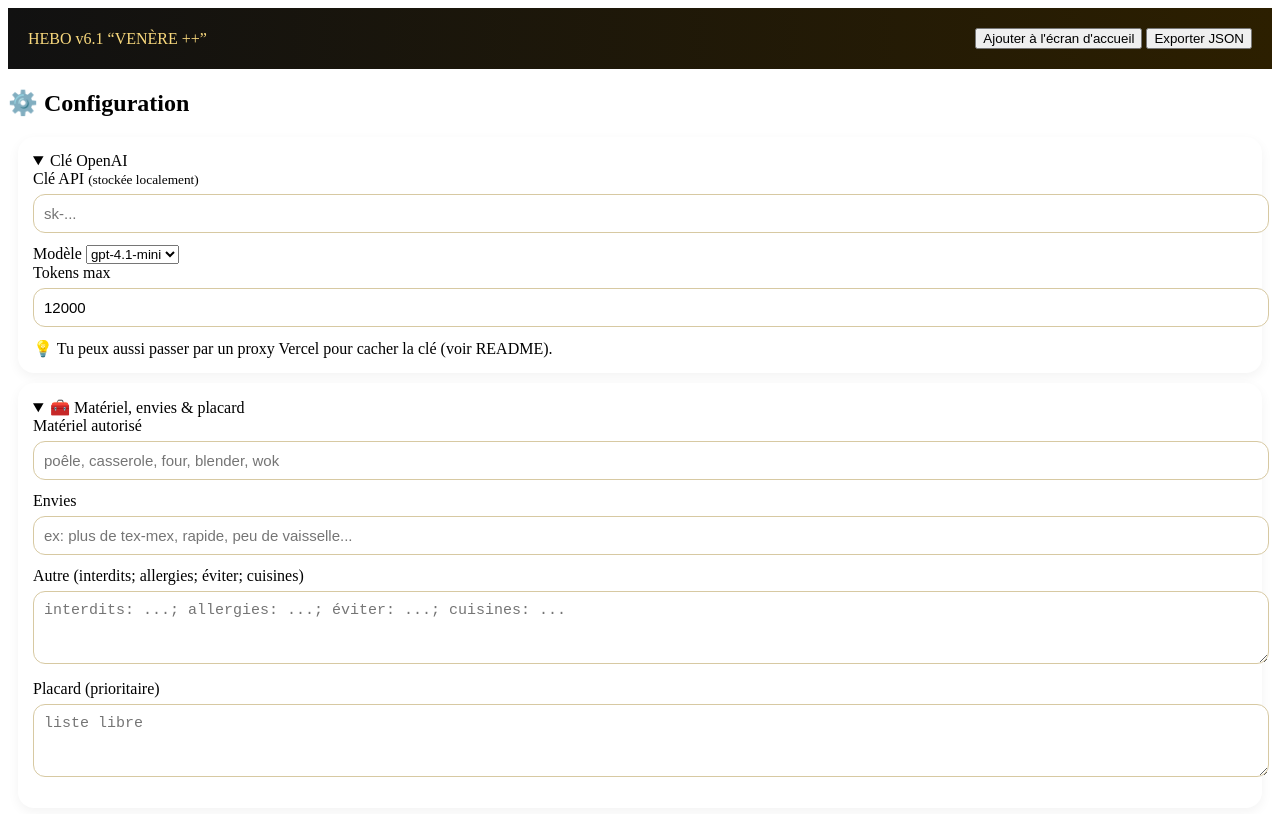
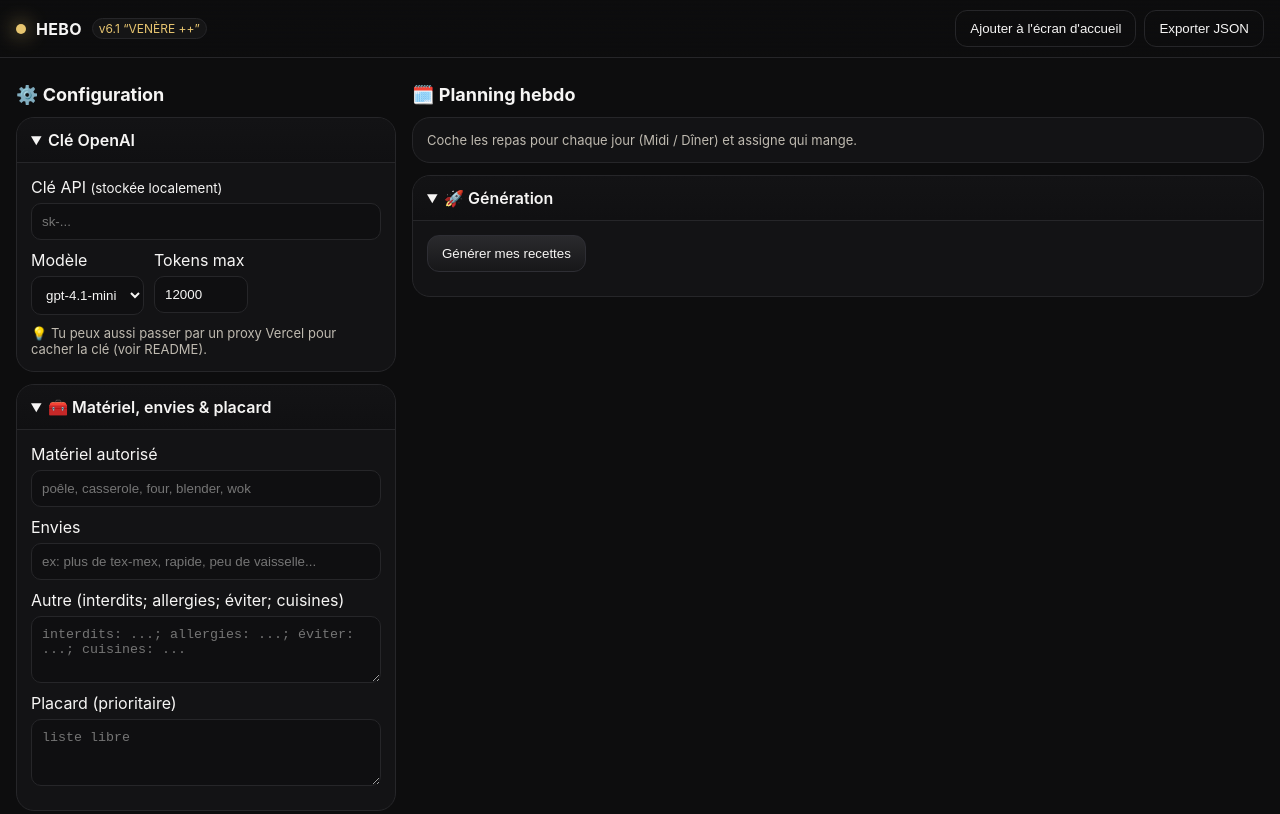
Before and after one commit to thomasgeveaux-wq/HEBOv2, a website: page public/index.html in a window 1280 px wide. Shown: the top 814 px of the page. Drawn offline with Linux system fonts and the light colour scheme.

Commit message:
Update style.css

```diff
--- a/public/style.css
+++ b/public/style.css
@@ -1,68 +1,50 @@
-body.app {
-  margin: 0; padding: 0;
-  font-family: -apple-system, BlinkMacSystemFont, sans-serif;
-  background: #f8f3e8;
-  color: #222;
+:root{
+  --bg:#0d0d0e; --surface:#131315; --ink:#f6f5f4; --muted:#bfbab0;
+  --gold:#e7c570; --beige:#1b1b1d; --line:#262629; --accent:#8a7a4d;
+  --ok:#30b26b; --warn:#f0b429; --err:#ff6b6b;
+  --radius:18px;
+  --font:-apple-system,BlinkMacSystemFont,Inter,Segoe UI,Roboto,Helvetica,Arial,sans-serif;
 }
+*{box-sizing:border-box}
+html,body{margin:0;padding:0;background:var(--bg);color:var(--ink);font-family:var(--font)}
+.topbar{position:sticky;top:0;z-index:5;display:flex;align-items:center;justify-content:space-between;padding:10px 16px;border-bottom:1px solid var(--line);background:linear-gradient(180deg,#0d0d0ef2,#0d0d0e00)}
+.brand{display:flex;align-items:center;gap:10px}
+.brand .dot{width:10px;height:10px;border-radius:50%;background:var(--gold);box-shadow:0 0 20px var(--gold)}
+.brand .title{font-weight:700;letter-spacing:.3px}
+.brand .badge{color:var(--gold);font-size:12px;border:1px solid var(--line);padding:2px 6px;border-radius:999px;background:#151516}
+.actions{display:flex;gap:8px}
+.btn{border:1px solid var(--line);background:var(--surface);color:var(--ink);padding:10px 14px;border-radius:12px;cursor:pointer}
+.btn:hover{border-color:var(--accent)}
+.btn.primary{background:linear-gradient(180deg,#2a2a2d,#171719);border-color:#2e2e34}
+.btn.ghost{background:transparent}
 
-.dark {
-  background: #0d0d0d;
-  color: #f7f0d4;
-}
+.container{display:grid;grid-template-columns:380px 1fr;gap:16px;max-width:1400px;margin:18px auto;padding:0 16px}
+.panel h2{margin:8px 0 12px;font-size:18px}
+.card{border:1px solid var(--line);background:var(--surface);border-radius:var(--radius);margin-bottom:12px;overflow:hidden}
+.card-title{padding:12px 14px;border-bottom:1px solid var(--line);background:linear-gradient(180deg,#131315,#101012);font-weight:600}
+.card-body{padding:14px}
+details[open] .card-title{border-bottom:1px solid var(--line)}
+.field{display:flex;flex-direction:column;gap:6px;margin-bottom:10px}
+.field input,.field select,.field textarea{background:#0f0f11;border:1px solid var(--line);color:var(--ink);padding:10px;border-radius:10px}
+.row{display:flex;gap:10px;flex-wrap:wrap}
+.hint{color:var(--muted);font-size:13px}
 
-header {
-  display: flex; justify-content: space-between; align-items: center;
-  padding: 20px;
-  background: linear-gradient(90deg, #111, #2c1f00);
-  color: #f9d97d;
-}
+.profiles{display:flex;flex-direction:column;gap:8px}
+.profile-item{display:flex;align-items:center;justify-content:space-between;border:1px dashed var(--line);border-radius:12px;padding:8px 10px}
+.profile-item .mini{color:var(--muted);font-size:12px}
+.profile-item .actions{display:flex;gap:8px}
 
-.card {
-  background: #fff;
-  margin: 10px; padding: 15px;
-  border-radius: 16px;
-  box-shadow: 0 4px 12px rgba(0,0,0,.05);
-}
+.planning-wrap{overflow-x:auto}
+.planning{width:100%;border-collapse:collapse}
+.planning th,.planning td{border-bottom:1px solid var(--line);padding:8px 6px;text-align:center}
+.planning thead th{position:sticky;top:0;background:var(--beige)}
+.planning .day{font-weight:600;text-align:left}
+.planning select,.planning input[type="checkbox"]{background:#0f0f11;border:1px solid var(--line);color:var(--ink);border-radius:8px;padding:6px 8px}
 
-.dark .card {
-  background: #181818;
-}
-
-input, textarea {
-  width: 100%; margin: 6px 0 12px; padding: 10px;
-  border-radius: 12px; border: 1px solid #d7c9a2;
-  font-size: 15px;
-}
-
-button {
-  cursor: pointer;
-}
-
-.main-btn {
-  margin: 20px;
-  width: calc(100% - 40px);
-  background: #111;
-  color: #f5d77a;
-  padding: 16px; font-size: 18px;
-  border-radius: 14px;
-  border: none;
-}
-
-.theme-btn {
-  font-size: 20px;
-  background: none; border: none; color: #f7d98c;
-}
-
-.loader {
-  margin: 20px;
-  text-align: center;
-  font-size: 22px;
-}
-.hidden { display: none; }
-
-.result {
-  white-space: pre-wrap;
-  font-family: monospace;
-  margin: 10px;
-  font-size: 14px;
-}
+.status{margin-top:10px;color:var(--muted)}
+.results{display:grid;grid-template-columns:1fr;gap:12px;margin:12px 0}
+.recipe .pill{color:var(--gold);font-size:12px}
+.ing{width:100%;border-collapse:collapse}
+.ing th,.ing td{border-bottom:1px solid var(--line);padding:6px 8px}
+.grid-2{display:grid;grid-template-columns:1fr 1fr;gap:12px}
+@media (max-width:980px){.container{grid-template-columns:1fr}}
```
